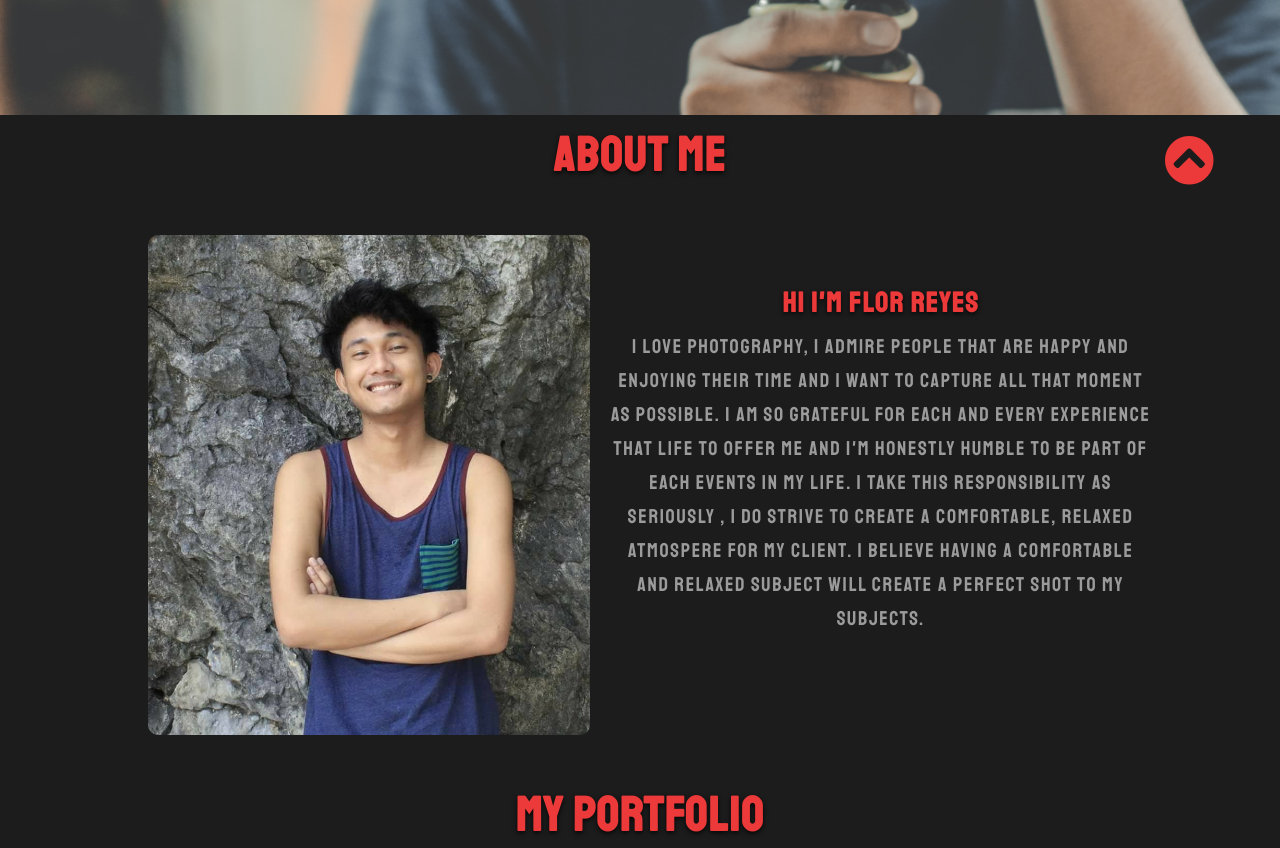
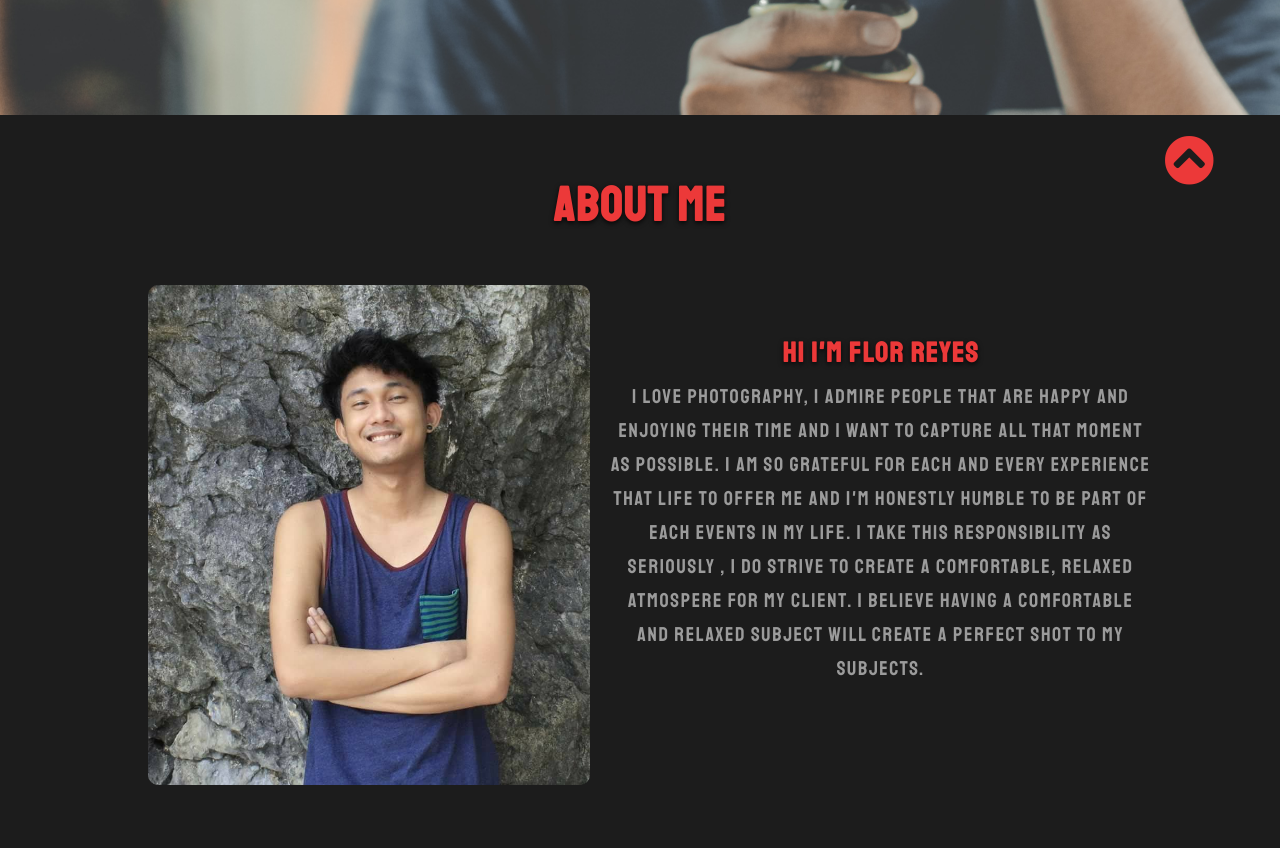
Before and after one commit to florthe3rd/florthe3rdPhotog, a plain HTML site: page index.html in a window 1280 px wide. Shown: the part 740-1588 px from the top of the page. Drawn offline with nearby package versions, Linux system fonts and the light colour scheme; a web font is replaced by a local one.

Commit message:
adjust container padding

```diff
--- a/css/styles.css
+++ b/css/styles.css
@@ -165,7 +165,7 @@ section#about, section#service{
 }
  .container{
  	margin: 5px 0;
-	padding: 50pxs 0;
+	padding: 50px 0;
 	text-align: center;
 }
 
```
